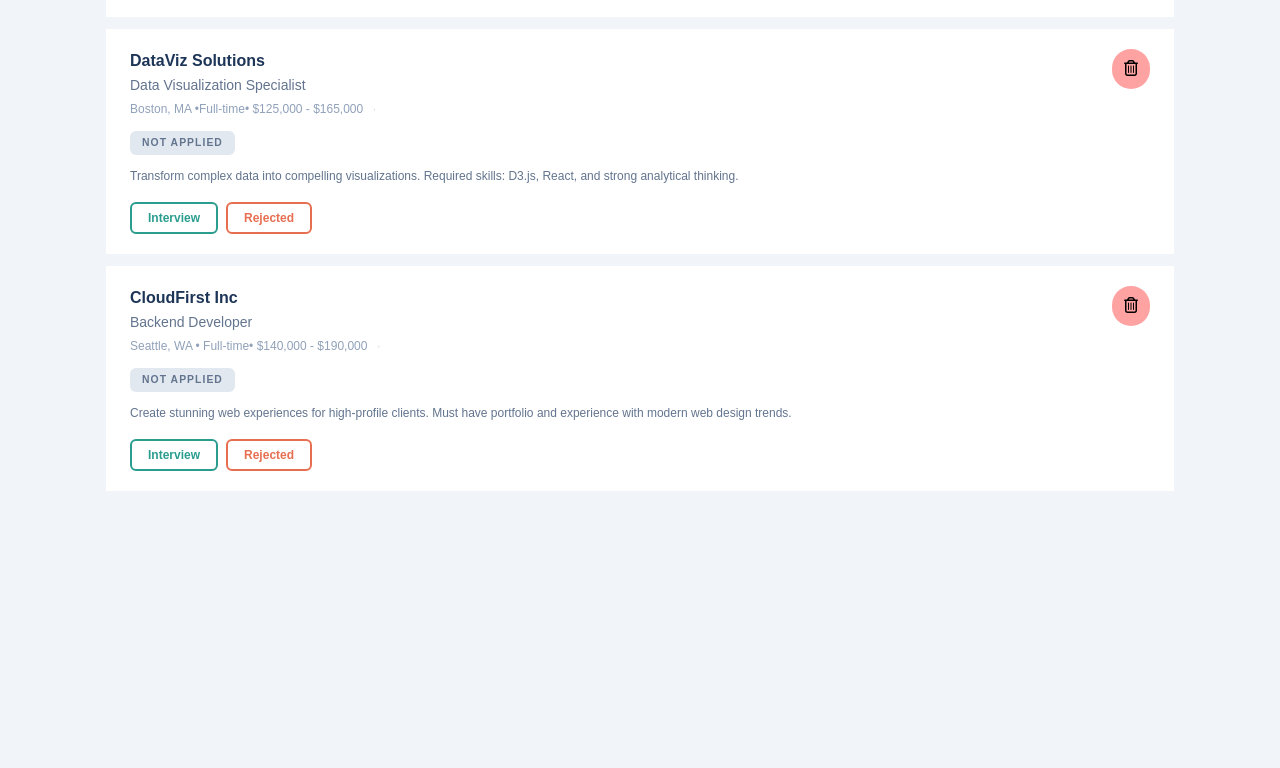
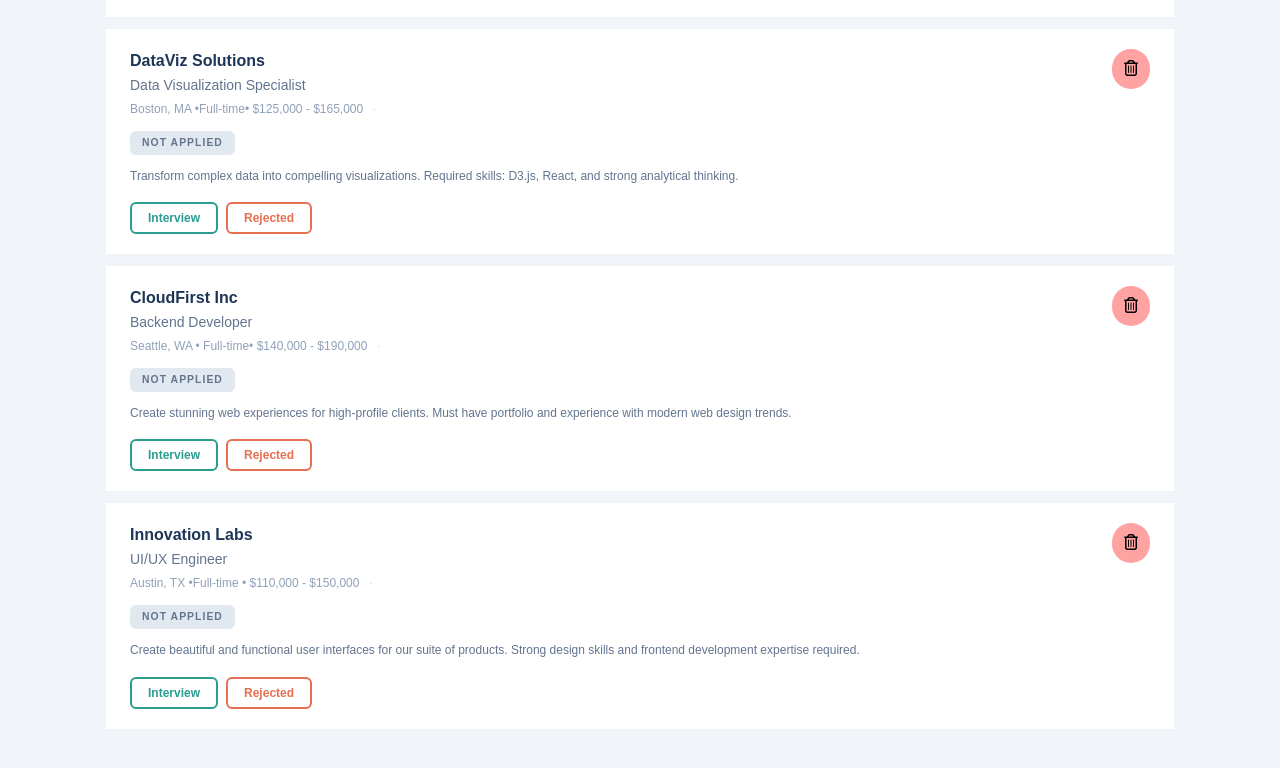
Before and after one commit to mdabdullahcse11/Job-Tracker, a plain HTML site: page index.html in a window 1280 px wide. Shown: the part 780-1548 px from the top of the page. Before the commit the page ends 1313 px from the top, so only its background shows below. Drawn offline with nearby package versions, Linux system fonts and the light colour scheme.

Commit message:
card-5 complete

```diff
--- a/index.html
+++ b/index.html
@@ -272,6 +272,48 @@
                 </button>
               </div>
             </div>
+
+<!-- card-5 -->
+              <div
+              class="card bg-white rounded-1xl border-2 border-slate-100 px-6 py-5 hover:shadow-lg hover:-translate-y-0.5 transition-all duration-200 animate-fadeUp"
+            >
+              <div class="flex justify-between items-start gap-4">
+                <div class="flex-1 min-w-0">
+                  <p class="font-syne font-bold text-navy text-base mb-0.5">Innovation Labs</p>
+                  <p class="text-sm text-slate-500 mb-1.5">UI/UX Engineer</p>
+                  <p class="text-xs text-slate-400 mb-3">
+                    <span>Austin, TX •Full-time • $110,000 - $150,000</span>
+                    <span class="mx-1.5 text-slate-300">·</span>
+                  </p>
+                  <div
+                    class="mb-3 inline-block text-[0.65rem] font-bold tracking-widest uppercase px-3 py-1 rounded-md bg-slate-200 text-slate-500 status"
+                  >
+                    Not Applied
+                  </div>
+                  <p class="text-xs text-slate-500 leading-relaxed mb-4">
+                    Create beautiful and functional user interfaces for our suite of products. Strong design skills and frontend development expertise required.
+                  </p>
+                  <div class="flex flex-wrap gap-2">
+                    <button
+                      class="text-xs font-semibold px-4 py-1.5 rounded-md border-2 border-teal text-teal bg-transparent cursor-pointer transition-all duration-150 hover:bg-teal hover:text-white interview "
+                    >
+                      Interview
+                    </button>
+                    <button
+                      class="text-xs font-semibold px-4 py-1.5 rounded-md border-2 border-coral text-coral bg-transparent cursor-pointer transition-all duration-150 hover:bg-coral hover:text-white rejected"
+                    >
+                      Rejected
+                    </button>
+                  </div>
+                </div>
+
+                <button
+                  class="text-slate-300 hover:text-red-400 transition-colors duration-150 py-2 px-3 cursor-pointer shrink-0 bg-red-300 rounded-full delete "
+                >
+                  <i class="fa-regular fa-trash-can text-black pointer-events-none"></i>
+                </button>
+              </div>
+            </div>
           </section>
 
           <section class="hidden flex flex-col gap-2" id="interview-container"></section>
```
